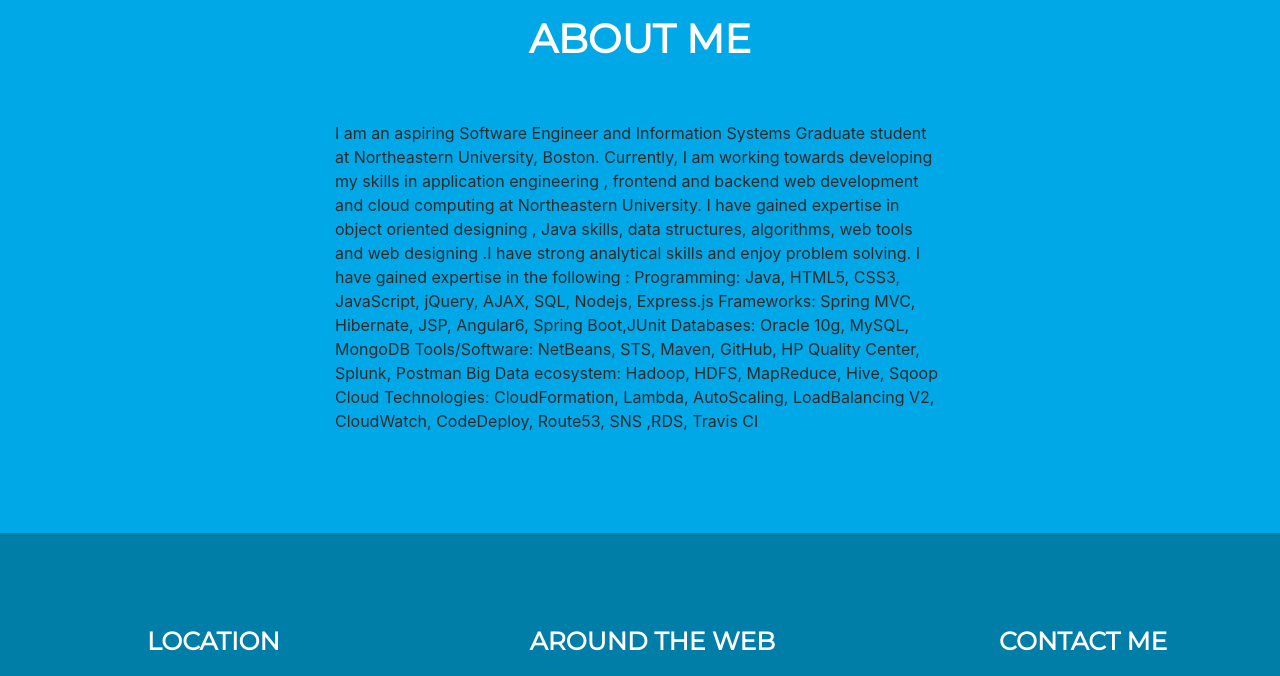
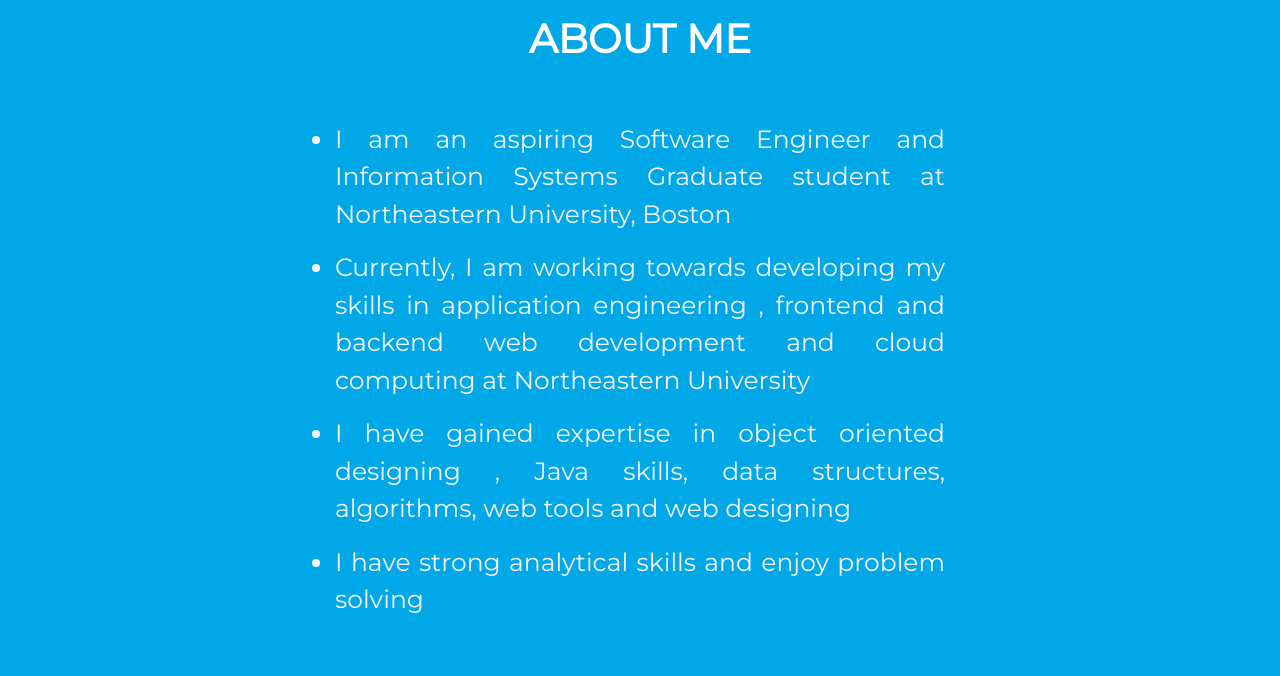
Before and after one commit to namanbhargava/namanbhargava.github.io, a plain HTML site: page index.html in a window 1280 px wide. Shown: the part 790-1466 px from the top of the page. Drawn offline with nearby package versions, Linux system fonts and the light colour scheme; a script that the page names is missing.

Commit message:
Update index.html

```diff
--- a/index.html
+++ b/index.html
@@ -39,21 +39,22 @@
     </div>
     <div class="col-sm-6 mt-4">
       <h3 class="text-center"><b>ABOUT ME</b></h3>
-<!--       <ul class="list-group">
-        <li class='pb-3'>I am Information System Graduate Student from Northeastern University</li>
-        <li class='pb-3'>I am enthusiastic about java developemnt and Web Application Development</li>
-        <li class='pb-3'>I also enjoy exploring new technologies like cloud computing, MEAN stack</li>
-      </ul> -->
-        I am an aspiring Software Engineer and Information Systems Graduate student at Northeastern University, Boston.
+       <ul class="list-group">
+        <li class='pb-3'>I am an aspiring Software Engineer and Information Systems Graduate student at Northeastern University, Boston</li>
+        <li class='pb-3'>Currently, I am working towards developing my skills in application engineering , frontend and backend web development and cloud computing at Northeastern University</li>
+        <li class='pb-3'>I have gained expertise in object oriented designing , Java skills, data structures, algorithms, web tools and web designing </li>
+        <li class='pb-3'>I have strong analytical skills and enjoy problem solving</li>
+        </ul>
+<!--
 
-Currently, I am working towards developing my skills in application engineering , frontend and backend web development and cloud computing at Northeastern University. I have gained expertise in object oriented designing , Java skills, data structures, algorithms, web tools and web designing .I have strong analytical skills and enjoy problem solving. I have gained expertise in the following :
+. .. I have gained expertise in the following :
 
 Programming: Java, HTML5, CSS3, JavaScript, jQuery, AJAX, SQL, Nodejs, Express.js
 Frameworks: Spring MVC, Hibernate, JSP, Angular6, Spring Boot,JUnit
 Databases: Oracle 10g, MySQL, MongoDB
 Tools/Software: NetBeans, STS, Maven, GitHub, HP Quality Center, Splunk, Postman
 Big Data ecosystem: Hadoop, HDFS, MapReduce, Hive, Sqoop
-Cloud Technologies: CloudFormation, Lambda, AutoScaling, LoadBalancing V2, CloudWatch, CodeDeploy, Route53, SNS ,RDS, Travis CI
+Cloud Technologies: CloudFormation, Lambda, AutoScaling, LoadBalancing V2, CloudWatch, CodeDeploy, Route53, SNS ,RDS, Travis CI -->
     </div>
     <div class="col-sm-3 mt-4">
     </div>
```
